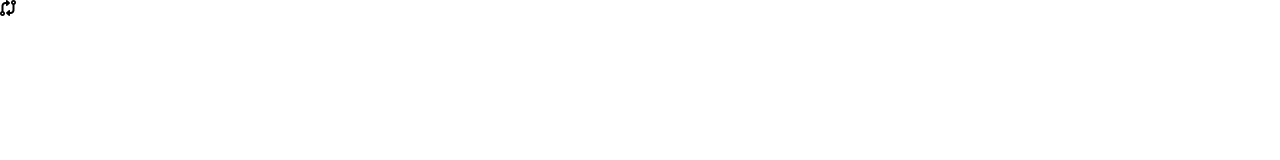
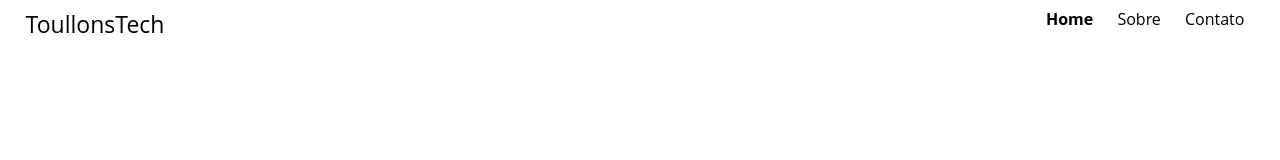
Before and after one commit to andreastoullondev/WebDesign, a plain HTML site: page site.html in a window 1280 px wide. Drawn offline with Linux system fonts and the light colour scheme.

Commit message:
header esta feito e seus estilos

```diff
--- a/css/style.css
+++ b/css/style.css
@@ -2,5 +2,47 @@
     margin: 0;
     padding: 0;
     box-sizing: border-box;
+    font-family: "Open Sans", sans-serif;
+}
+/* Classes auxiliares */
+.container{
+    max-width: 1280px;
+    margin: 0 auto;
+    padding: 0 2%;
+}
+.clear{clear: both;}
 
+/* classses do meu site*/
+
+header{
+    padding: 8px 0;
 }
+.logo{
+    float: left;
+}
+
+.logo h2{
+    font-weight: normal;
+    font-size: 23px;
+}
+
+nav.menu-desktop li.selected{font-weight: bold;}
+nav.menu-desktop{
+    float: right;
+}
+
+nav.menu-desktop ul{
+    position: relative;
+    top: 8px 0;
+}
+nav.menu-desktop li{
+    padding: 0 10px;
+    display: inline-block;
+}
+
+nav.menu-desktop a{
+    color: black;
+    text-decoration: none;
+}
+
+nav.menu-desktop a:hover{text-decoration: underline;}
--- a/site.html
+++ b/site.html
@@ -7,8 +7,27 @@
     <meta name="keywords" content="palavras-chaves,continua" >
     <link  rel="stylesheet" href="/css/style.css" >
     <link rel="stylesheet" href="https://cdnjs.cloudflare.com/ajax/libs/font-awesome/6.7.2/css/all.min.css" integrity="sha512-Evv84Mr4kqVGRNSgIGL/F/aIDqQb7xQ2vcrdIwxfjThSH8CSR7PBEakCr51Ck+w+/U6swU2Im1vVX0SVk9ABhg==" crossorigin="anonymous" referrerpolicy="no-referrer" />
+    <link rel="preconnect" href="https://fonts.googleapis.com">
 </head>
 <body>
-    <a><i class="fa-solid fa-code-compare"></i></a>
+    <header> <!--Menu-->
+        <div class="container">
+            <div class="logo"><h2>ToullonsTech</h2></div>
+            <nav class="menu-desktop">
+                <ul>
+                    <li class="selected">
+                        <a href="">Home</a>
+                    </li>
+                    <li>
+                        <a href="">Sobre</a>
+                    </li>
+                    <li>
+                        <a href="">Contato</a>
+                    </li>
+                </ul>
+            </nav>
+            <div class="clear"></div>
+        </div>
+    </header>
 </body>
 </html
```
